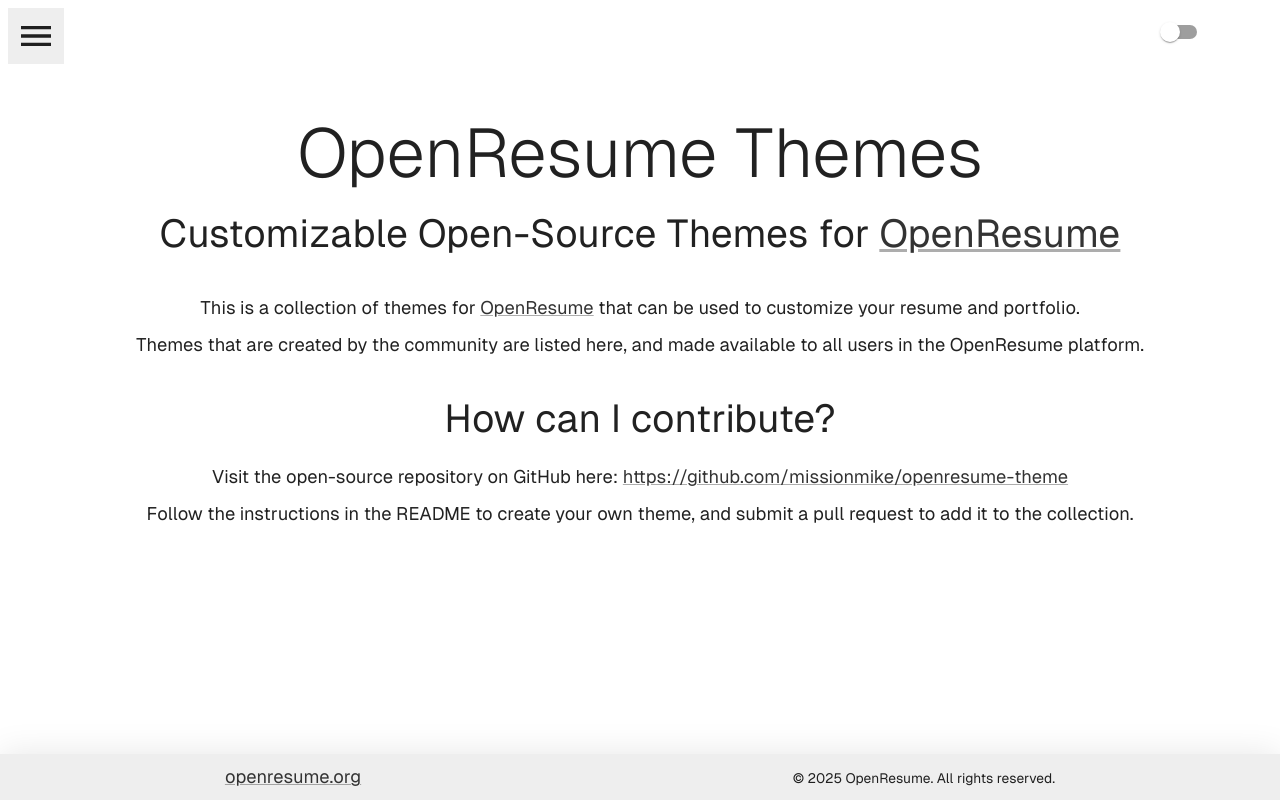
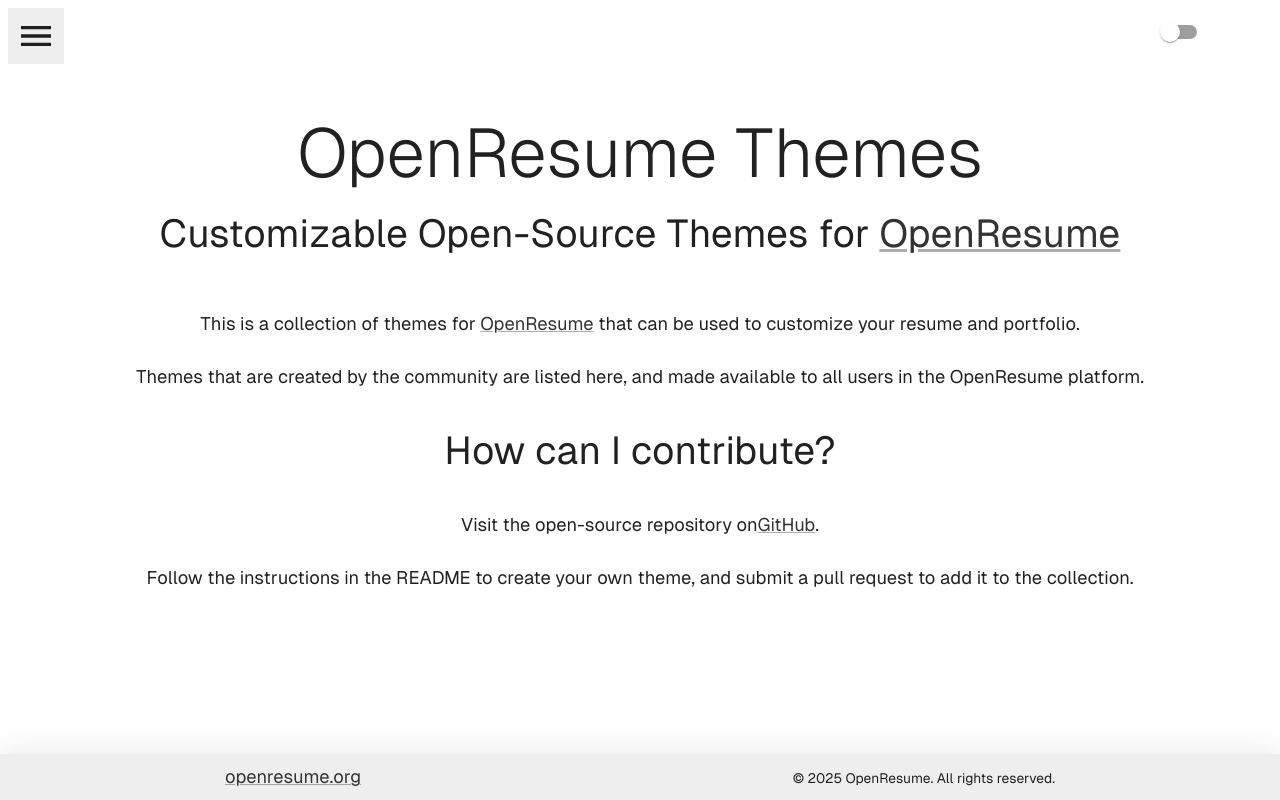
Before and after one commit to missionmike/openresume-theme, a Next.js app: page / in a window 1280 px wide. Built offline with nearby package versions, Linux system fonts and the light colour scheme; some icons are missing; what @mui/material-nextjs would draw is missing.

Commit message:
feat: update homepage.

```diff
--- /dev/null
+++ b/src/app/components/Typography.tsx
@@ -0,0 +1,14 @@
+import React from "react";
+import Typography from "@mui/material/Typography";
+
+/**
+ * General-use stylized paragraph component.
+ *
+ * @param {React.ReactNode} children
+ * @returns {React.ReactNode}
+ */
+export const P = ({ children }: { children: React.ReactNode }) => (
+  <Typography component="p" sx={{ lineHeight: 2, marginTop: 2 }}>
+    {children}
+  </Typography>
+);
--- a/src/app/page.tsx
+++ b/src/app/page.tsx
@@ -1,13 +1,33 @@
 import { Box, Container, Typography } from "@mui/material";
 
+import { Metadata } from "next";
 import { MuiLink } from "@/components/MuiLink";
+import { P } from "@/app/components/Typography";
 import React from "react";
 
-const P = ({ children }: { children: React.ReactNode }) => (
-  <Typography component="p" sx={{ lineHeight: 2 }}>
-    {children}
-  </Typography>
-);
+const title = "OpenResume Themes | Build Your Free Interactive Resume Theme";
+const description =
+  "OpenResume is a free interactive resume builder. Themes are customizable and open-source for all users to use.";
+
+export const metadata: Metadata = {
+  title: description,
+  authors: [
+    {
+      name: "Michael R. Dinerstein",
+    },
+  ],
+  openGraph: {
+    title,
+    description,
+    images: [
+      {
+        url: "/images/og-image.png",
+        width: 902,
+        height: 556,
+      },
+    ],
+  },
+};
 
 export default async function HomePage() {
   return (
@@ -19,13 +39,25 @@
           flexDirection: "column",
           justifyContent: "center",
           alignItems: "center",
-          textAlign: "center",
+          textAlign: { xs: "left", sm: "center" },
         }}
       >
-        <Typography component="h1" sx={{ mb: 2, typography: { sm: "h2", xs: "h4" } }}>
+        <Typography
+          component="h1"
+          sx={{
+            mb: 2,
+            typography: { sm: "h2", xs: "h4" },
+          }}
+        >
           OpenResume Themes
         </Typography>
-        <Typography component="h2" sx={{ mb: 4, typography: { sm: "h4", xs: "body1" } }}>
+        <Typography
+          component="h2"
+          sx={{
+            mb: 4,
+            typography: { sm: "h4", xs: "body1" },
+          }}
+        >
           Customizable Open-Source Themes for{" "}
           <MuiLink href="https://www.openresume.org" target="_blank">
             OpenResume
@@ -37,7 +69,8 @@
             OpenResume
           </MuiLink>{" "}
           that can be used to customize your resume and portfolio.
-          <br />
+        </P>
+        <P>
           Themes that are created by the community are listed here, and made available to all users
           in the OpenResume platform.
         </P>
@@ -45,10 +78,11 @@
           How can I contribute?
         </Typography>
         <P>
-          Visit the open-source repository on GitHub here:{" "}
+          Visit the open-source repository on
           <MuiLink href="https://github.com/missionmike/openresume-theme" target="_blank">
-            https://github.com/missionmike/openresume-theme
+            GitHub
           </MuiLink>
+          .
         </P>
         <P>
           Follow the instructions in the README to create your own theme, and submit a pull request
```
